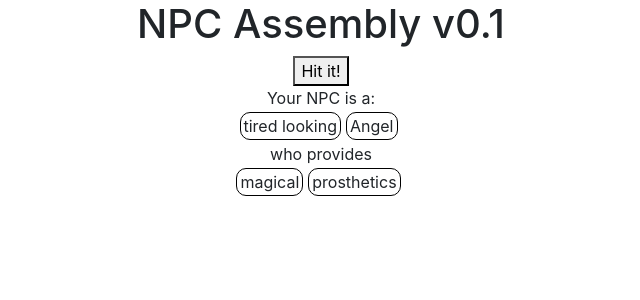
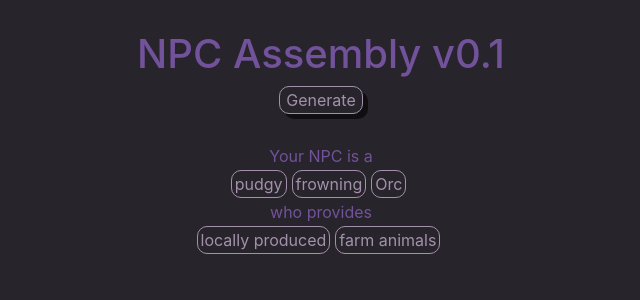
Before and after one commit to gmgercke/npc-assembly, a React (Create React App) app: page / in a window 1280 px wide. Both pictures are taken after a click on the button "Hit it!". Shown: the top 300 px of the page, without its empty margins (319-959 px from the left). Built offline with nearby package versions, Linux system fonts and the light colour scheme.

Commit message:
Basic css, dark background, better generation

```diff
--- a/src/App.css
+++ b/src/App.css
@@ -1,3 +1,8 @@
 .App {
   text-align: center;
 }
+
+h1 {
+  margin-top: 30px;
+  color: rgb(114, 82, 155);
+}
--- a/src/Assembly.css
+++ b/src/Assembly.css
@@ -1,7 +1,26 @@
 .keyword-highlight {
   line-height: 2;
   padding: 3px;
-  border: 1px solid black;
+  border: 1px solid rgb(163, 145, 172);
   border-radius: 10px;
   margin-right: 5px;
 }
+
+.text-highlight {
+  color: rgb(114, 82, 155);
+}
+
+.generate-button {
+  border: 1px solid rgb(163, 145, 172);
+  background-color: rgb(40, 36, 43);
+  border-radius: 10px;
+  color: rgb(163, 145, 172);
+  margin-bottom: 30px;
+  transition: all 200ms ease-in-out;
+  box-shadow: 5px 5px 0px rgba(0, 0, 0, 0.596);
+}
+
+.generate-button:hover {
+  background-color: rgb(163, 145, 172);
+  color: rgb(40, 36, 43);
+}
--- a/src/Assembly.js
+++ b/src/Assembly.js
@@ -10,24 +10,28 @@ export default function Assembly() {
     setReady(true);
     setKeyword({
       active: true,
-      mood: prompts[0][Math.floor(Math.random() * prompts[0].length)],
-      race: prompts[1][Math.floor(Math.random() * prompts[1].length)],
-      adjective: prompts[2][Math.floor(Math.random() * prompts[2].length)],
-      wares: prompts[3][Math.floor(Math.random() * prompts[3].length)],
+      build: prompts[0][Math.floor(Math.random() * prompts[0].length)],
+      mood: prompts[1][Math.floor(Math.random() * prompts[1].length)],
+      race: prompts[2][Math.floor(Math.random() * prompts[2].length)],
+      adjective: prompts[3][Math.floor(Math.random() * prompts[3].length)],
+      wares: prompts[4][Math.floor(Math.random() * prompts[4].length)],
     });
   }
 
   if (ready) {
     return (
       <div className="Assembly">
-        <button onClick={generatePrompts}>Hit it!</button>
+        <button className="generate-button" onClick={generatePrompts}>
+          Generate
+        </button>
         <div>
-          Your NPC is a:
+          <span className="text-highlight">Your NPC is a</span>
           <div>
+            <span className="keyword-highlight">{keyword.build}</span>
             <span className="keyword-highlight">{keyword.mood}</span>
             <span className="keyword-highlight">{keyword.race}</span>
           </div>
-          who provides
+          <span className="text-highlight">who provides</span>
           <div>
             <span className="keyword-highlight">{keyword.adjective}</span>
             <span className="keyword-highlight">{keyword.wares}</span>
@@ -38,7 +42,9 @@ export default function Assembly() {
   } else {
     return (
       <div className="Assembly">
-        <button onClick={generatePrompts}>Hit it!</button>
+        <button className="generate-button" onClick={generatePrompts}>
+          Hit it!
+        </button>
       </div>
     );
   }
--- a/src/Resources.js
+++ b/src/Resources.js
@@ -1,5 +1,75 @@
 export const prompts = [
   [
+    "averagely built",
+    "short",
+    "tall",
+    "burly",
+    "skinny",
+    "slender",
+    "towering",
+    "athletic",
+    "buff",
+    "ripped",
+    "chunky",
+    "large",
+    "tiny",
+    "small",
+    "long-legged",
+    "thick",
+    "THICCCCCCC",
+    "bow-legged",
+    "stout",
+    "knock-kneed",
+    "shapely",
+    "ample",
+    "barrel-chested",
+    "potbellied",
+    "bony",
+    "brisk",
+    "bulbous",
+    "busty",
+    "buxom",
+    "colossal",
+    "curvy",
+    "dainty",
+    "delicate",
+    "drooping",
+    "frail",
+    "graceful",
+    "herculean",
+    "hulking",
+    "humpbacked",
+    "husky",
+    "lanky",
+    "limber",
+    "lithe",
+    "nimble",
+    "petite",
+    "plump",
+    "portly",
+    "pudgy",
+    "puny",
+    "rotund",
+    "scrawny",
+    "shrimpy",
+    "shrunken",
+    "shriveled",
+    "sinewy",
+    "slinky",
+    "spry",
+    "stocky",
+    "strapping",
+    "supple",
+    "toned",
+    "tubby",
+    "wide",
+    "willowy",
+    "wiry",
+    "withered",
+    "wobbly",
+  ],
+  [
+    "voluptuous",
     "happy",
     "cowardly",
     "busy",
@@ -248,5 +318,6 @@ export const prompts = [
     "calendars",
     "toys",
     "lights and lamps",
+    "perfumes",
   ],
 ];
--- a/src/index.css
+++ b/src/index.css
@@ -1,13 +1,15 @@
 body {
   margin: 0;
-  font-family: -apple-system, BlinkMacSystemFont, 'Segoe UI', 'Roboto', 'Oxygen',
-    'Ubuntu', 'Cantarell', 'Fira Sans', 'Droid Sans', 'Helvetica Neue',
+  font-family: -apple-system, BlinkMacSystemFont, "Segoe UI", "Roboto", "Oxygen",
+    "Ubuntu", "Cantarell", "Fira Sans", "Droid Sans", "Helvetica Neue",
     sans-serif;
   -webkit-font-smoothing: antialiased;
   -moz-osx-font-smoothing: grayscale;
+  background-color: rgb(40, 36, 43);
+  color: rgb(163, 145, 172);
 }
 
 code {
-  font-family: source-code-pro, Menlo, Monaco, Consolas, 'Courier New',
+  font-family: source-code-pro, Menlo, Monaco, Consolas, "Courier New",
     monospace;
 }
```
